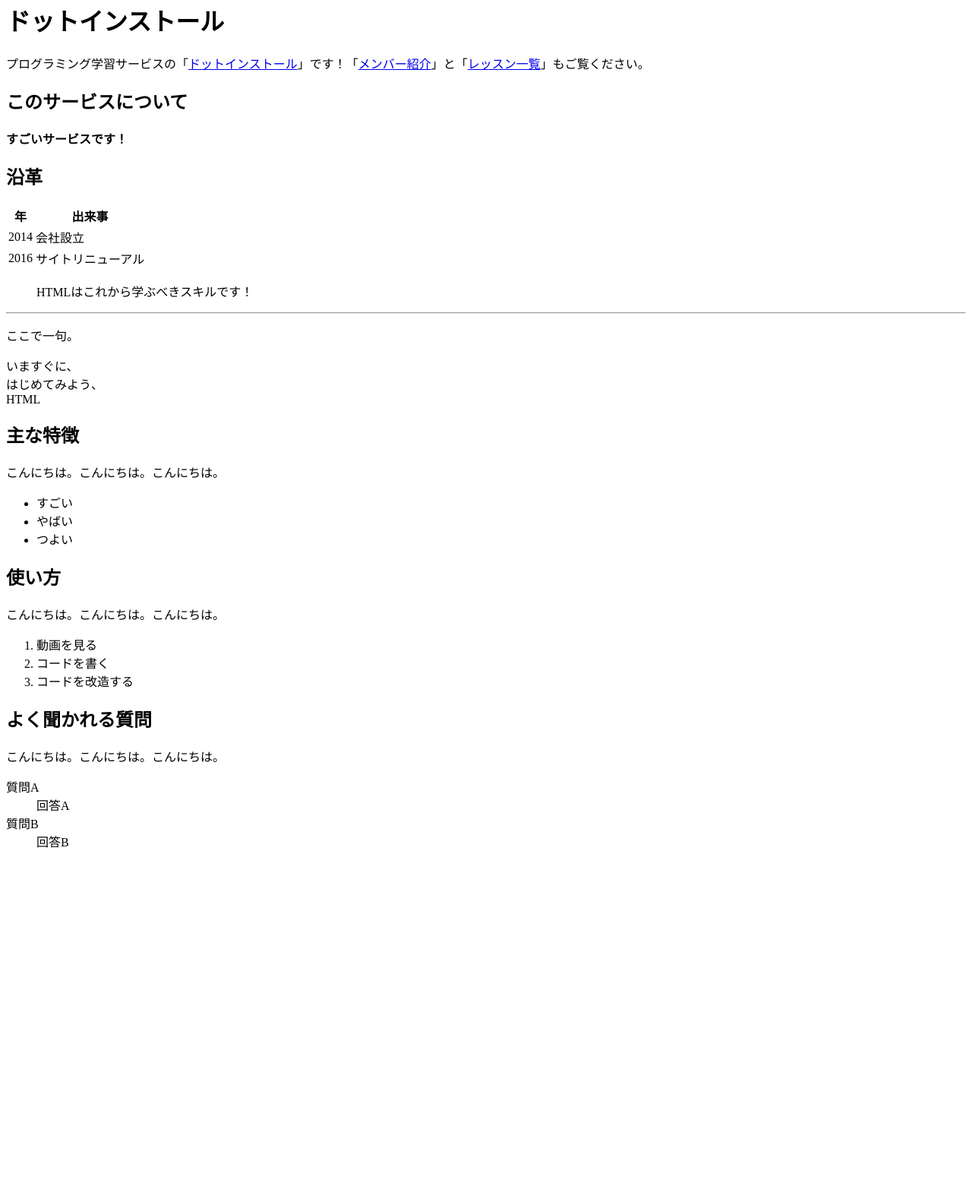
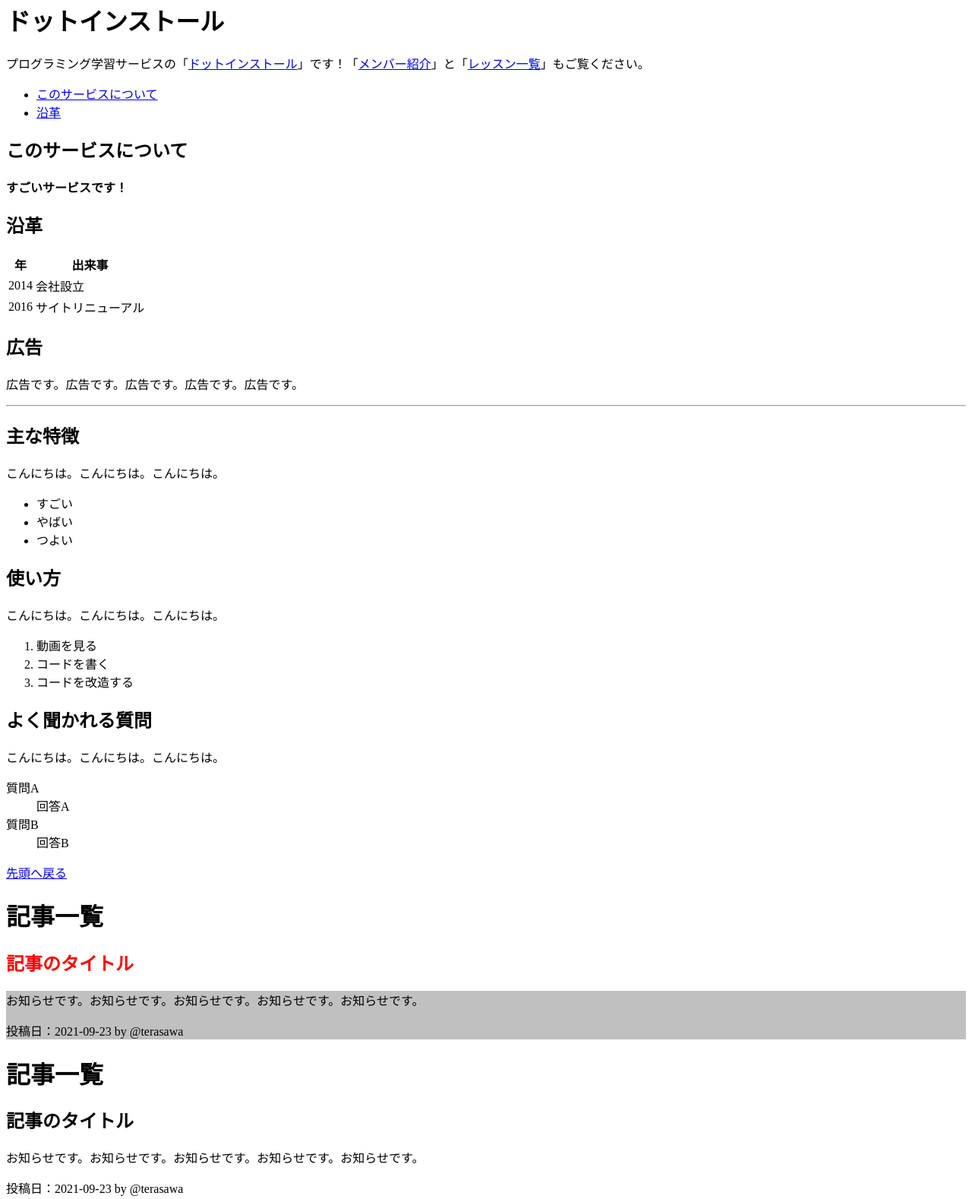
Before and after one commit to teraman7/dotinstall-html-basic, a plain HTML site: page MyHTML/index.html in a window 1280 px wide. Shown: the part 80-1658 px from the top of the page at 76% size. Before the commit the page ends 1215 px from the top, so only its background shows below. Drawn offline with Linux system fonts and the light colour scheme.

Commit message:
lesson 2021-09-22

```diff
--- a/MyHTML/index.html
+++ b/MyHTML/index.html
@@ -8,15 +8,29 @@
   </head>
 
   <body>
+    <header>
     <img src="img/logo.png" width="300" height="50" alt="ドットインストールのロゴです">
+    </header>
+
+    <main>
 
       <h1>ドットインストール</h1>
       <p>プログラミング学習サービスの「<a href="https://dotinstall.com" target="_blank">ドットインストール</a>」です！「<a href="members.html">メンバー紹介</a>」と「<a href="lessons/index.html">レッスン一覧</a>」もご覧ください。</p>
 
-    <h2>このサービスについて</h2>
+      <nav>
+        <ul>
+          <li><a href="#about">このサービスについて</a></li>
+          <li><a href="#history">沿革</a></li>
+        </ul>
+      </nav>
+
+      <section>
+        <h1 id="about">このサービスについて</h1>
         <p><strong>すごいサービスです！</strong></p>
+      </section>
 
-    <h2>沿革</h2>
+      <section>
+        <h1 id="history">沿革</h1>
         <table>
           <thead>
             <tr>
@@ -35,52 +49,61 @@
             </tr>
           </tbody>
         </table>
+      </section>
+    </main>
 
-    <blockquote cite="https://dotinstall.com">
-    <p>HTMLはこれから学ぶべきスキルです！</p>
-    </blockquote>
+    <aside>
+      <h1>広告</h1>
+      <p>広告です。広告です。広告です。広告です。広告です。</p>
+    </aside>
+
 
     <hr>
 
-    <p>ここで一句。</p>
-    <p>
-      いますぐに、<br>
-      はじめてみよう、<br>
-      HTML
-    </p>
-
-
     <h2>主な特徴</h2>
     <p>こんにちは。こんにちは。こんにちは。</p>
-
     <ul>
       <li>すごい</li>
       <li>やばい</li>
       <li>つよい</li>
     </ul>
 
-
     <h2>使い方</h2>
     <p>こんにちは。こんにちは。こんにちは。</p>
-
     <ol>
       <li>動画を見る</li>
       <li>コードを書く</li>
       <li>コードを改造する</li>
     </ol>
 
-
     <h2>よく聞かれる質問</h2>
     <p>こんにちは。こんにちは。こんにちは。</p>
-
     <dl>
       <dt>質問A</dt>
       <dd>回答A</dd>
       <dt>質問B</dt>
       <dd>回答B</dd>
     </dl>
+    <footer>
+      <p><a href="#top">先頭へ戻る</a></p>
+    </footer>
 
 
+    <h1>記事一覧</h1>
+    <article>
+      <h1><span style="color: red;">記事のタイトル</span></h1>
+      <div style="background: silver;">
+        <p>お知らせです。お知らせです。お知らせです。お知らせです。お知らせです。</p>
+        <footer>投稿日：<time>2021-09-23</time> by @terasawa</footer>
+      </div>
+    </article>
+
+    <h1>記事一覧</h1>
+    <article>
+      <h1>記事のタイトル</h1>
+      <p>お知らせです。お知らせです。お知らせです。お知らせです。お知らせです。</p>
+      <footer>投稿日：<time>2021-09-23</time> by @terasawa</footer>
+    </article>
   </body>
 
 </html>
```
Lines whose indentation alone changed are shown as unchanged.
